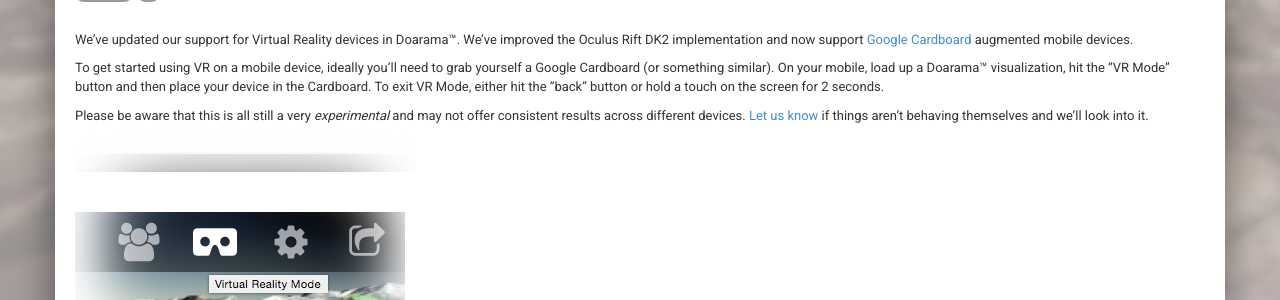
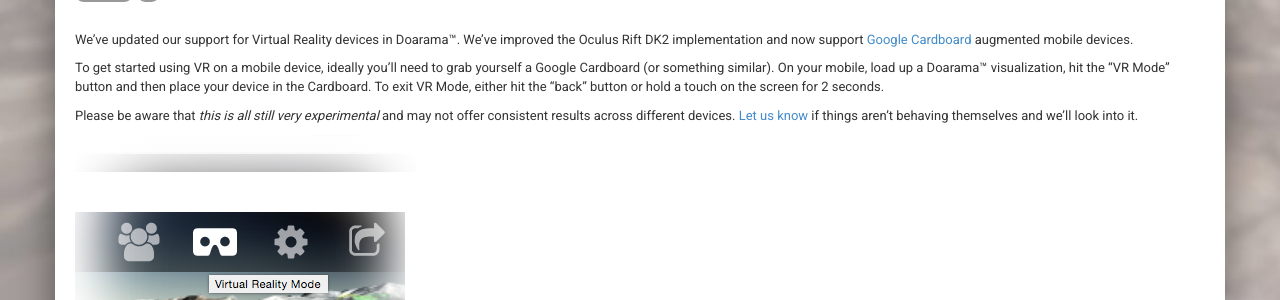
Before and after one commit to chris-cooper/doarama-blog, a Jekyll site: the page built from _posts/2015-08-21-cardboard-vr.md, in a window 1280 px wide. Shown: the part 280-580 px from the top of the page. Built offline with Jekyll 4.4.1, drawn with Linux system fonts in a browser that asks for light colours; nearby versions of some CDN libraries; Markdown is read by kramdown in place of the engine named in the settings.

```diff
--- a/_posts/2015-08-21-cardboard-vr.md
+++ b/_posts/2015-08-21-cardboard-vr.md
@@ -14,6 +14,6 @@ We've updated our support for Virtual Reality devices in Doarama&trade;. We've i
 
 To get started using VR on a mobile device, ideally you'll need to grab yourself a Google Cardboard (or something similar). On your mobile, load up a Doarama&trade; visualization, hit the "VR Mode" button and then place your device in the Cardboard. To exit VR Mode, either hit the "back" button or hold a touch on the screen for 2 seconds.
 
-Please be aware that this is all still a very _experimental_ and may not offer consistent results across different devices. [Let us know](mailto:support@doarama.com) if things aren't behaving themselves and we'll look into it.
+Please be aware that _this is all still very experimental_ and may not offer consistent results across different devices. [Let us know](mailto:support@doarama.com) if things aren't behaving themselves and we'll look into it.
 
 ![VR Mode Button](/assets/2015-08-30-vr-button.png)
```
